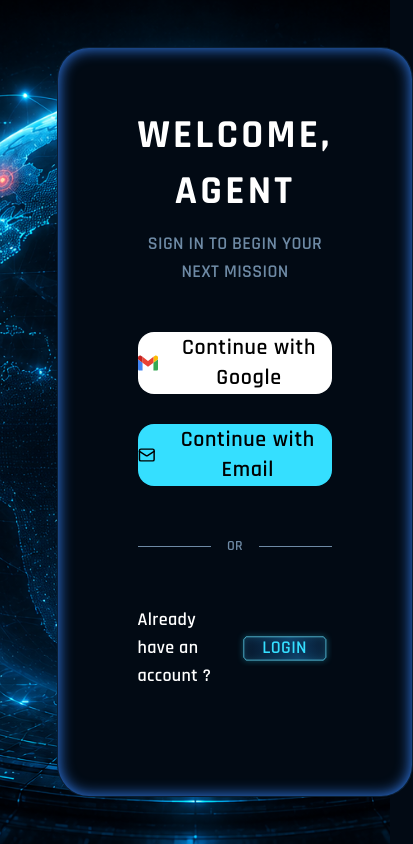
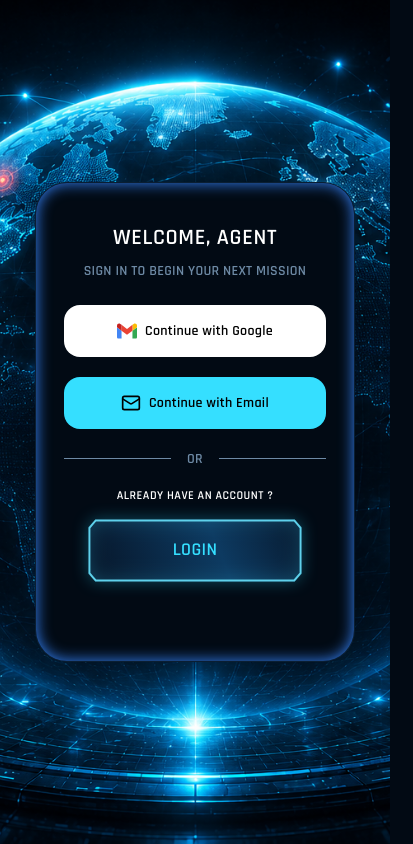
Before and after one commit to IlyasFounas/ft_transcendence, a React (Vite) app in the folder frontend/: page /login in a window 390 px wide. Shown: the whole page, 413 px wide, since content can reach past the window. Built offline with nearby package versions, Linux system fonts and the light colour scheme; no server answers.

Commit message:
feat: responsive Authentication(welcome)

```diff
--- a/frontend/src/components/authentication/AuthenticationWelcome.tsx
+++ b/frontend/src/components/authentication/AuthenticationWelcome.tsx
@@ -17,26 +17,30 @@ export default function AuthenticationWelcome ({
             flex
             flex-col
             w-full
-            gap-[50px]
+            gap-5
+            md:py-12
             "
         >
-            <div className="flex flex-col gap-[30px]">
+            <div className="flex flex-col gap-5 md:px-6">
                 <button className="
                     flex
-                    h-[62px]
                     items-center
                     justify-center
                     gap-2
                     rounded-2xl
                     bg-white
                     text-black
-                    text-heading-medium
                     transition
                     duration-200
                     hover:shadow-[0_0_12px_rgba(255,255,255,0.35)]
                     hover:scale-[1.02]
                     active:scale-[0.98]
                     cursor-pointer
+
+                    h-13
+                    text-body-primary
+                    md:text-heading-medium
+                    md:h-15
                     "
                     onClick={onGoogleLogin}
                 >
@@ -49,20 +53,23 @@ export default function AuthenticationWelcome ({
                 </button>
                 <button className="
                     flex
-                    h-[62px]
                     items-center
                     justify-center
                     gap-2
                     rounded-2xl
                     bg-primary
                     text-black
-                    text-heading-medium
                     transition
                     duration-200
                     hover:shadow-[0_0_12px_rgba(53,223,255,0.35)]
                     hover:scale-[1.02]
                     active:scale-[0.98]
                     cursor-pointer
+
+                    h-13
+                    text-body-primary
+                    md:text-heading-medium
+                    md:h-15
                     "
                     onClick={onEmailSignUp}
                 >
@@ -70,15 +77,15 @@ export default function AuthenticationWelcome ({
                     <span>Continue with Email</span>
                 </button>
             </div>
-            <div className="flex gap-[16px] items-center">
-                <hr className="w-full border-t border-text-secondary" />
+            <div className="flex w-full gap-4 items-center sm:px-6">
+                <hr className="h-px flex-1 border-text-secondary" />
                 <span className="text-body-primary text-text-secondary uppercase">
                     or
                 </span>
-                <hr className="w-full border-t border-text-secondary" />
+                <hr className="h-px flex-1 border-text-secondary" />
             </div>
-            <div className="flex items-center justify-between">
-                <div className="text-heading-small text-text-primary">
+            <div className="flex flex-col items-center px-2">
+                <div className="uppercase text-label-small text-text-primary md:text-body-primary">
                     Already have an account ?
                 </div>
                 <PrimaryButton size="small" onClick={onEmailLogin}>
--- a/frontend/src/components/cards/AuthenticationCard.tsx
+++ b/frontend/src/components/cards/AuthenticationCard.tsx
@@ -7,17 +7,24 @@ export default function AuthenticationCard ({
 }: AuthenticationCardProps) {
     return (
         <div className="
+            relative
             flex
             flex-col
-            w-[620px]
-            h-[750px]
+            min-w-xs
+            min-h-120
             rounded-4xl
             bg-surface-base
             border
             border-border-default
             shadow-[inset_0_0_15px_0_#3586FF]
-            px-[80px]
-            py-[60px]
+
+            px-7
+            py-10
+
+            sm:w-136
+            sm:min-h-125
+
+            md:pt-15
             "
         >
             <div className="
@@ -25,13 +32,13 @@ export default function AuthenticationCard ({
                 flex-col
                 items-center
                 text-center
-                gap-[10px]
+                gap-2
                 "
             >
-                <div className="text-hero text-text-primary uppercase">
+                <div className="text-heading-medium text-text-primary uppercase md:text-hero">
                     Welcome, Agent
                 </div>
-                <div className="text-heading-small text-text-secondary uppercase">
+                <div className="text-body-primary text-text-secondary uppercase md:text-heading-small">
                     Sign in to begin your next mission
                 </div>
             </div>
--- a/frontend/src/pages/AuthenticationPage.tsx
+++ b/frontend/src/pages/AuthenticationPage.tsx
@@ -23,20 +23,33 @@ export default function AuthenticationPage () {
                 flex
                 min-h-screen
                 w-full
+                flex-col
                 items-center
                 justify-center
-                gap-20
+                gap-6
+
                 bg-surface-base
                 bg-cover
                 bg-center
                 bg-no-repeat
-                px-6
+                bg-[url('/images/landing-bg.png')]
+
+                md:px-10
+                md:py-5
+                lg:flex-row
+
             "
-            style={{
-                backgroundImage: "url('/images/landing-bg.png')",
-            }}
         >
-            <div className="flex w-full max-w-lg items-center justify-center">
+            <div
+                className="
+                    hidden
+                    w-full
+                    max-w-lg
+                    items-center
+                    justify-center
+                    sm:flex
+                "
+            >
                 <button
                     type="button"
                     onClick={() => navigate("/")}
@@ -46,7 +59,7 @@ export default function AuthenticationPage () {
                     <img
                         src="/logos/atlas-logo-landing.png"
                         alt="ATLAS"
-                        className="w-72 md:w-80 lg:w-96"
+                        className="w-72 md:w-80 lg:w-116"
                     />
                 </button>
             </div>
```
